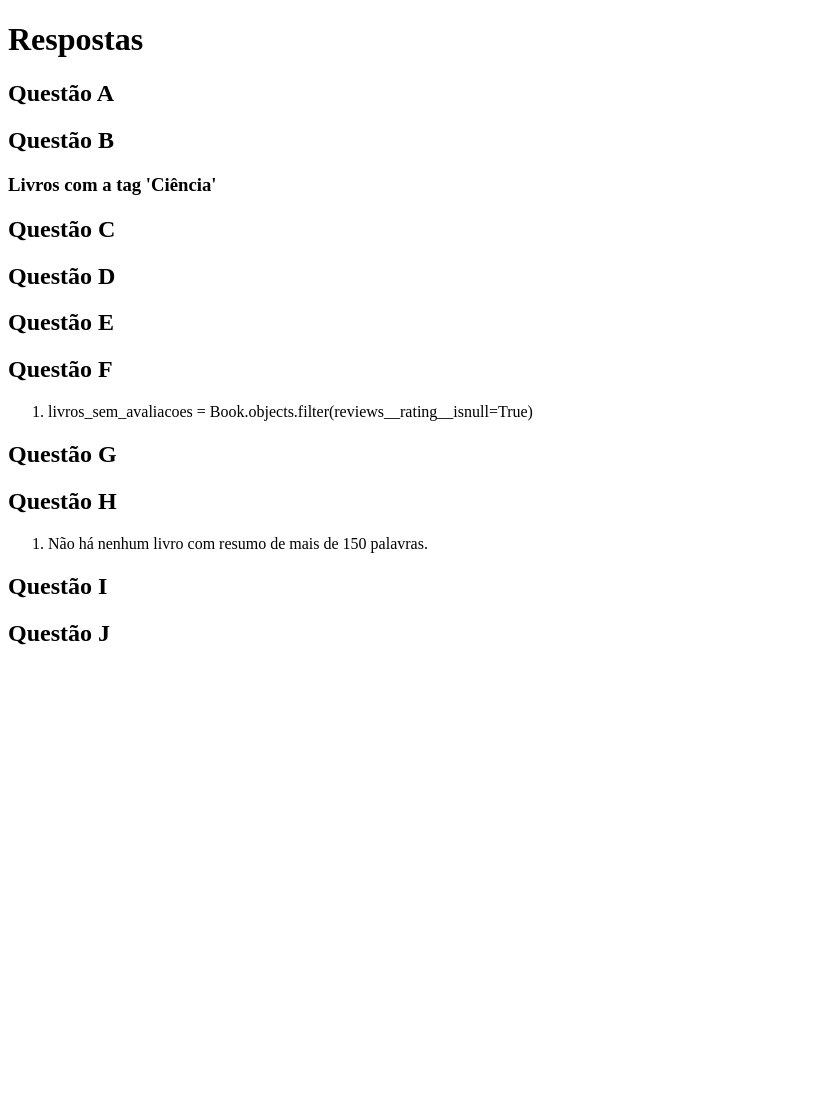
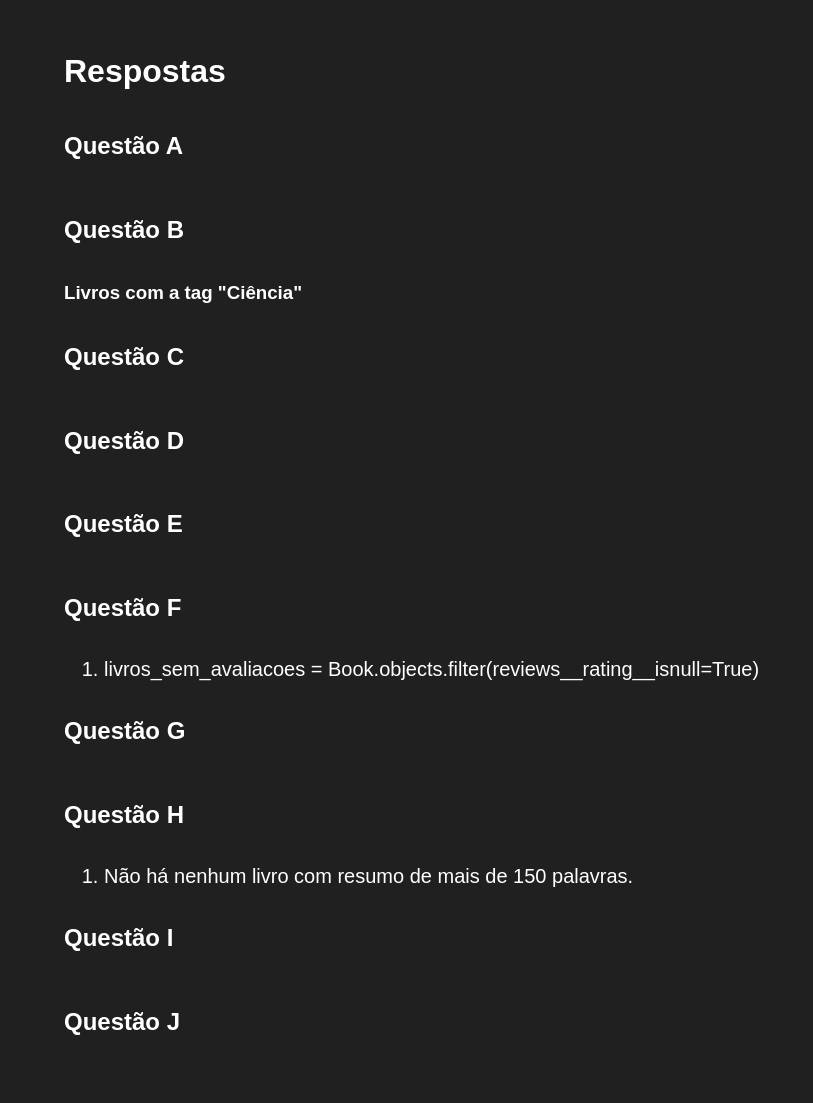
Before and after one commit to gentil-kadson/atv-query-set, a Django app: page /respostas/ in a window 1280 px wide. Shown: the whole page, without its empty margins (0-813 px from the left). Before the commit the page ends 645 px from the top, so only its background shows below. Run offline with Django 5.2, Linux system fonts and the light colour scheme; data that the repository does not hold is empty.

Commit message:
terminei a atividade (estilizada e correção do item D).

```diff
--- /dev/null
+++ b/core/static/core/css/respostas.css
@@ -0,0 +1,24 @@
+* {
+    font-family: Arial, Helvetica, sans-serif;
+    box-sizing: border-box;
+}
+
+body {
+    margin: 0;
+    padding: 0;
+    border: none;
+    background-color: #202020;
+    color: #FFF;
+    padding: 2rem 0rem 2rem 4rem;
+}
+
+main {
+    display: flex;
+    flex-direction: column;
+}
+
+li {
+    margin-top: 0.5rem;
+    max-width: 850px;
+    font-size: 1.25rem;
+}
--- a/core/templates/core/respostas.html
+++ b/core/templates/core/respostas.html
@@ -1,9 +1,12 @@
+{% load static %}
+
 <!DOCTYPE html>
 <html lang="en">
   <head>
     <meta charset="UTF-8" />
     <meta name="viewport" content="width=device-width, initial-scale=1.0" />
     <title>Respostas</title>
+    <link rel="stylesheet" href="{% static '/core/css/respostas.css' %}">
   </head>
   <body>
     <h1>Respostas</h1>
@@ -19,7 +22,7 @@
 
       <h2>Questão B</h2>
       <section>
-        <h3>Livros com a tag 'Ciência'</h3>
+        <h3>Livros com a tag "Ciência"</h3>
         <ol>
           {% for livro in livros_com_tag_especifica %}
             <li>{{ livro.title }}</li>
@@ -87,7 +90,7 @@
       <section>
         <ol>
           {% for avaliacao in avaliacoes_livro_autor_especifico %}
-            <li>{{ avaliacao.book.title }} ({{ avaliacao.book.author.name }}): {{ avaliacao.review_text }}</li>
+            <li><b>{{ avaliacao.book.title }} ({{ avaliacao.book.author.name }}):</b> {{ avaliacao.review_text }}</li>
           {% endfor %}
         </ol>
       </section>
--- a/core/views.py
+++ b/core/views.py
@@ -36,7 +36,7 @@ def respostas_exercicio(request):
 
     autores_com_palavra_especifica_bio = Author.objects.filter(bio__icontains='Aliquam')
 
-    livros_com_avaliacoes_altas = Book.objects.filter(reviews__rating__gte=4)
+    livros_com_avaliacoes_altas = Book.objects.only("title").filter(reviews__rating__gte=4).distinct()
 
     usuarios_com_website_especifico = Profile.objects.filter(website='https://www.oliveira.com/')
 
--- a/query/settings.py
+++ b/query/settings.py
@@ -118,6 +118,7 @@ USE_TZ = True
 
 STATIC_URL = 'static/'
 
+
 # Default primary key field type
 # https://docs.djangoproject.com/en/5.0/ref/settings/#default-auto-field
 
```
